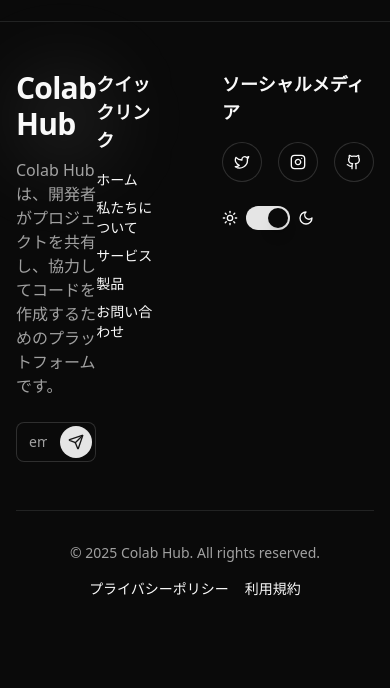
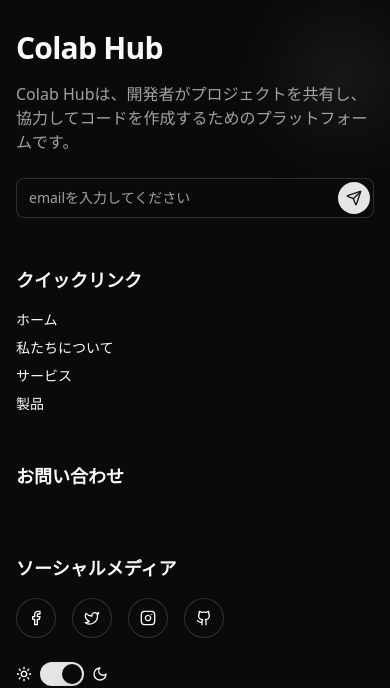
Before and after one commit to colabhub-dev/colabhub.net, a Next.js app: page / in a window 390 px wide. Shown: the part 872-1560 px from the top of the page. Before the commit the page ends 1519 px from the top, so only its background shows below. Built offline with nearby package versions, Linux system fonts and the light colour scheme.

Commit message:
📱 Responsive for Footer

```diff
--- a/components/ui/footer-section.tsx
+++ b/components/ui/footer-section.tsx
@@ -5,18 +5,17 @@ import { Button } from "@/components/ui/button"
 import { Input } from "@/components/ui/input"
 import { Label } from "@/components/ui/label"
 import { Switch } from "@/components/ui/switch"
+import Link from "next/link"
 import {
   Tooltip,
   TooltipContent,
   TooltipProvider,
   TooltipTrigger,
 } from "@/components/ui/tooltip"
-import { Github, Instagram, Moon, Send, Sun, Twitter } from "lucide-react"
-import Link from "next/link"
+import { Facebook, Github, Instagram, Linkedin, Moon, Send, Sun, Twitter } from "lucide-react"
 
 function Footer() {
   const [isDarkMode, setIsDarkMode] = React.useState(true)
-  const [isChatOpen, setIsChatOpen] = React.useState(false)
 
   React.useEffect(() => {
     if (isDarkMode) {
@@ -27,10 +26,10 @@ function Footer() {
   }, [isDarkMode])
 
   return (
-    <footer className="relative border-t bg-background text-foreground transition-colors duration-300 mt-10">
+    <footer className="relative border-t bg-background text-foreground transition-colors duration-300">
       <div className="container mx-auto px-4 py-12 md:px-6 lg:px-8">
-        <div className="flex flex-inline justify-between">
-          <div className="relative w-1/4">
+        <div className="grid gap-12 md:grid-cols-2 lg:grid-cols-4">
+          <div className="relative">
             <h2 className="mb-4 text-3xl font-bold tracking-tight">Colab Hub</h2>
             <p className="mb-6 text-muted-foreground">
               Colab Hubは、開発者がプロジェクトを共有し、協力してコードを作成するためのプラットフォームです。
@@ -52,26 +51,26 @@ function Footer() {
             </form>
             <div className="absolute -right-4 top-0 h-24 w-24 rounded-full bg-primary/10 blur-2xl" />
           </div>
-          <div className="flex flex-inline justify-between gap-15">
           <div>
             <h3 className="mb-4 text-lg font-semibold">クイックリンク</h3>
             <nav className="space-y-2 text-sm">
-                <Link href="/" className="block transition-colors hover:text-primary">
+              <Link href="#" className="block transition-colors hover:text-primary">
                 ホーム
               </Link>
-                <Link href="/about-us" className="block transition-colors hover:text-primary">
+              <Link href="#" className="block transition-colors hover:text-primary">
                 私たちについて
               </Link>
-                <Link href="/services" className="block transition-colors hover:text-primary">
+              <Link href="#" className="block transition-colors hover:text-primary">
                 サービス
               </Link>
-                <Link href="/products" className="block transition-colors hover:text-primary">
+              <Link href="#" className="block transition-colors hover:text-primary">
                 製品
               </Link>
-                <Link href="/contact" className="block transition-colors hover:text-primary">
-                  お問い合わせ
-                </Link>
             </nav>
+          </div>
+          <div>
+            <h3 className="mb-4 text-lg font-semibold">お問い合わせ</h3>
+
           </div>
           <div className="relative">
             <h3 className="mb-4 text-lg font-semibold">ソーシャルメディア</h3>
@@ -80,8 +79,21 @@ function Footer() {
                 <Tooltip>
                   <TooltipTrigger asChild>
                     <Button variant="outline" size="icon" className="rounded-full">
+                      <Facebook className="h-4 w-4" />
+                      <span className="sr-only">Facebook</span>
+                    </Button>
+                  </TooltipTrigger>
+                  <TooltipContent>
+                    <p>Facebook</p>
+                  </TooltipContent>
+                </Tooltip>
+              </TooltipProvider>
+              <TooltipProvider>
+                <Tooltip>
+                  <TooltipTrigger asChild>
+                    <Button variant="outline" size="icon" className="rounded-full">
                       <Twitter className="h-4 w-4" />
-                        <span className="sr-only">X</span>
+                      <span className="sr-only">Twitter</span>
                     </Button>
                   </TooltipTrigger>
                   <TooltipContent>
@@ -130,17 +142,15 @@ function Footer() {
             </div>
           </div>
         </div>
-
-        </div>
         <div className="mt-12 flex flex-col items-center justify-between gap-4 border-t pt-8 text-center md:flex-row">
           <p className="text-sm text-muted-foreground">
             © 2025 Colab Hub. All rights reserved.
           </p>
           <nav className="flex gap-4 text-sm">
-            <Link href="/privacy-policy" className="transition-colors hover:text-primary">
+            <Link href="#" className="transition-colors hover:text-primary">
               プライバシーポリシー
             </Link>
-            <Link href="/terms-of-service" className="transition-colors hover:text-primary">
+            <Link href="#" className="transition-colors hover:text-primary">
               利用規約
             </Link>
           </nav>
@@ -150,5 +160,4 @@ function Footer() {
   )
 }
 
-export { Footer
- }
+export { Footer }
```
Lines whose indentation alone changed are shown as unchanged.
